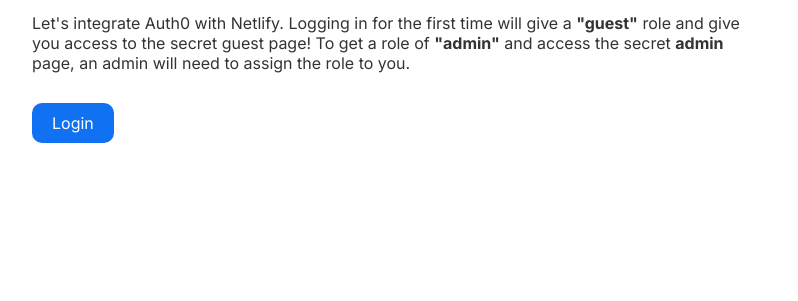
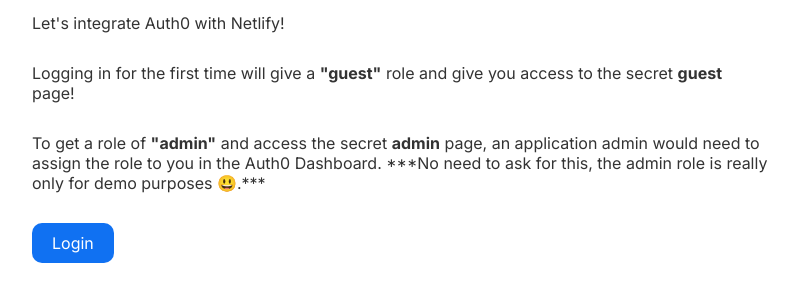
Before and after one commit to jamesqquick/netlify-auth0-rbac-integration-demo, a website: page public/index.html in a window 1280 px wide. Shown: the part 303-604 px from the top of the page, without its empty margins (240-1038 px from the left). Drawn offline with Linux system fonts and the light colour scheme.

Commit message:
More context on roles and how to get them on home page

```diff
--- a/public/index.html
+++ b/public/index.html
@@ -22,12 +22,18 @@
             </nav>
             <h1 class="title">Netlify + Auth0</h1>
             <p class="subtitle">
-                Let's integrate Auth0 with Netlify. Logging in for the first
-                time will give a <strong>"guest"</strong> role and give you
-                access to the secret guest page! To get a role of
-                <strong>"admin"</strong> and access the secret
-                <strong>admin</strong> page, an admin will need to assign the
-                role to you.
+                Let's integrate Auth0 with Netlify!
+            </p>
+            <p class="subtitle">
+                Logging in for the first time will give a
+                <strong>"guest"</strong> role and give you access to the secret
+                <strong>guest</strong> page!
+            </p>
+            <p class="subtitle">
+                To get a role of <strong>"admin"</strong> and access the secret
+                <strong>admin</strong> page, an application admin would need to
+                assign the role to you in the Auth0 Dashboard. ***No need to ask
+                for this, the admin role is really only for demo purposes 😃.***
             </p>
             <div class="flex-container">
                 <a
```
